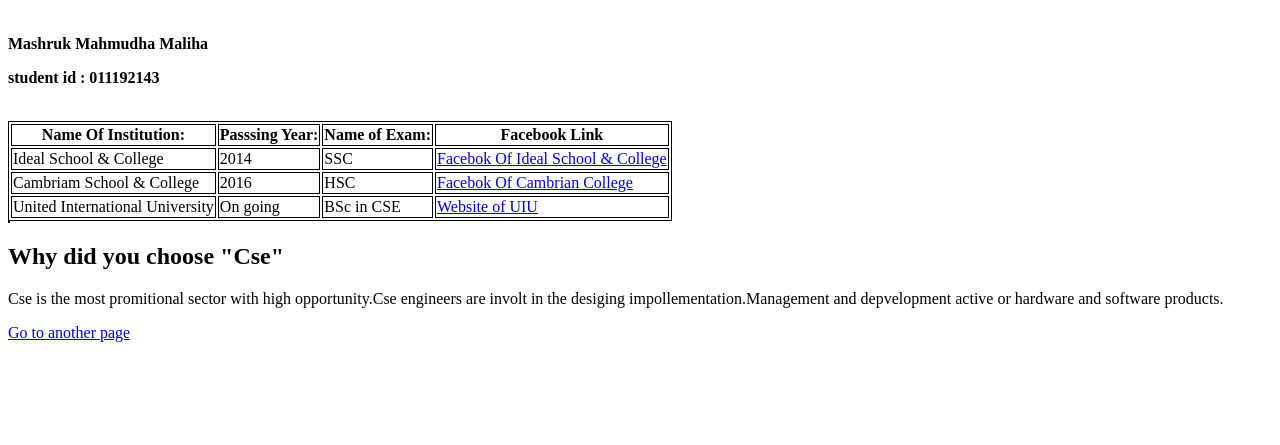
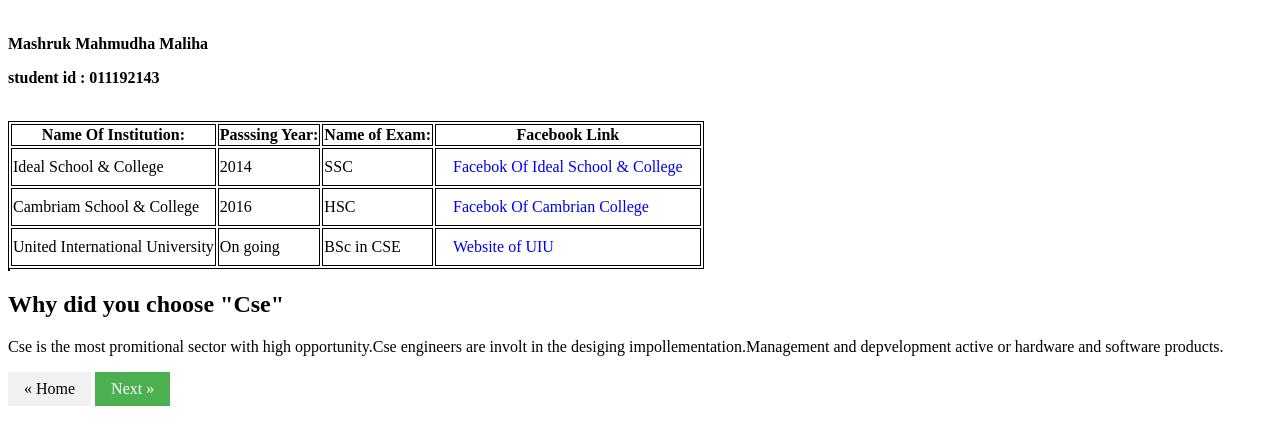
Before and after one commit to maliha11/maliha11.github.io, a plain HTML site: page index.html in a window 1280 px wide. Shown: the part 105-550 px from the top of the page. Drawn offline with Linux system fonts and the light colour scheme.

Commit message:
Update and rename Maliha.html to index.html

```diff
--- a/Maliha.html
+++ b/index.html
@@ -3,6 +3,32 @@
 <head>
     <meta charset="UTF-8">
     <title>Mashruk Mahmudha Maliha </title>
+	<style>
+a {
+  text-decoration: none;
+  display: inline-block;
+  padding: 8px 16px;
+}
+
+a:hover {
+  background-color: #ddd;
+  color: black;
+}
+
+.previous {
+  background-color: #f1f1f1;
+  color: black;
+}
+
+.next {
+  background-color: #4CAF50;
+  color: white;
+}
+
+.round {
+  border-radius: 50%;
+}
+</style>
 </head>
 <br>
 <body>
@@ -62,7 +88,10 @@
 </tbody>
 <h2>Why did  you choose "Cse"</h2>
 <P>Cse is the most promitional sector with high  opportunity.Cse engineers are involt in the desiging impollementation.Management and depvelopment active or  hardware and software products.</P>
-<a href="page2.html">Go to another page</a>
+
+
+	<a href="/" class="previous">&laquo; Home</a>
+     	<a href="hobbies.html" class="next">Next &raquo;</a>
 
 
 
```
